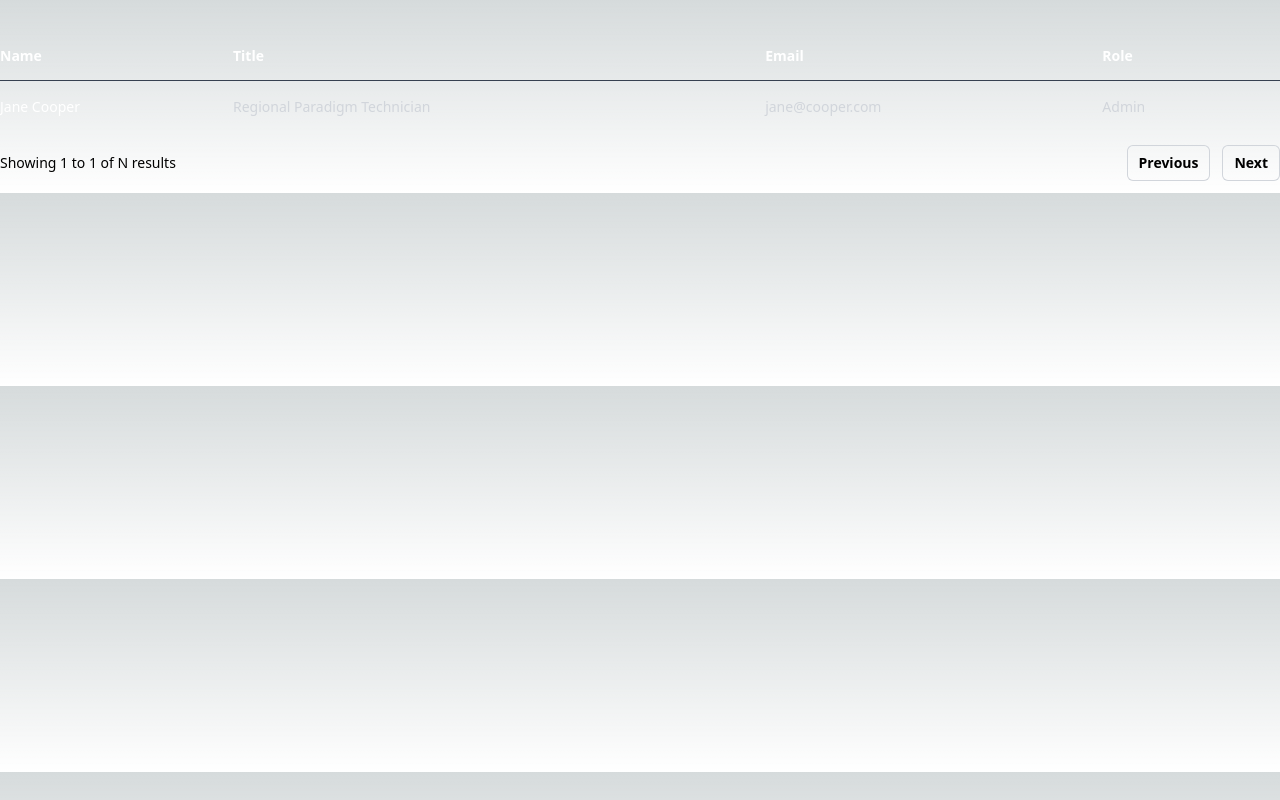
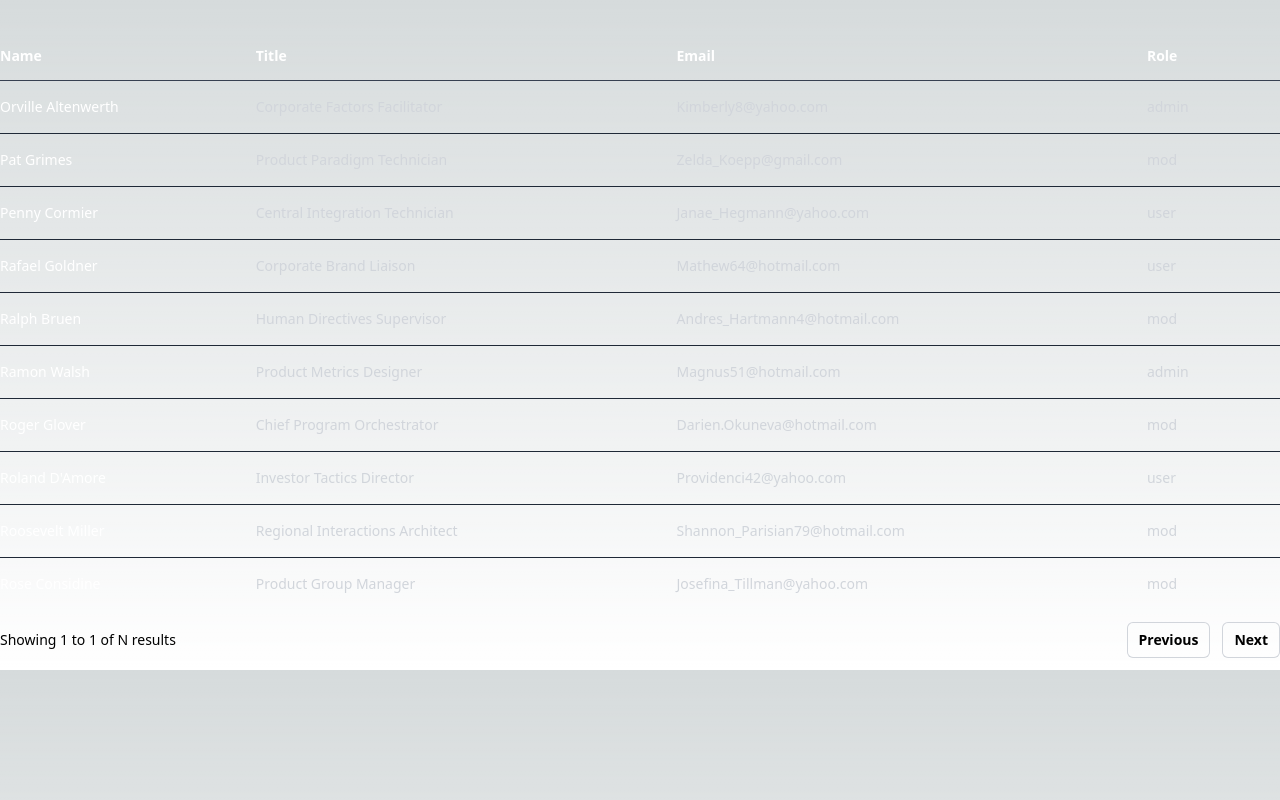
Before and after one commit to gorrion-io/summer-camp-2023, a Next.js app: page /task in a window 1280 px wide. Shown: the top 800 px of the page. Built offline with nearby package versions, Linux system fonts and the light colour scheme.

Commit message:
Implemented basic data fetching in pages/task with SWR

```diff
--- a/package.json
+++ b/package.json
@@ -20,6 +20,7 @@
     "postcss": "8.4.23",
     "react": "18.2.0",
     "react-dom": "18.2.0",
+    "swr": "^2.1.5",
     "tailwindcss": "3.3.2",
     "typescript": "5.0.4"
   },
--- a/pages/api/people.ts
+++ b/pages/api/people.ts
@@ -43,9 +43,6 @@ users.sort((userA, userB) => {
 
 export default function handler(req: NextApiRequest, res: NextApiResponse) {
     try {
-        // Return error if there is no data.
-        if (users.length == 0) throw new AppError('User data not found', 500);
-
         // If user does not specify page parameter, the first page will be selected
         // Errors are thrown when the page passed by the user cannot be processed correctly
         const page = Number.parseInt(String(req.query.page)) || 1;
--- a/pages/task.tsx
+++ b/pages/task.tsx
@@ -1,15 +1,39 @@
+import useSWR from 'swr';
+
+const fetcher = async (url: string) => {
+    const response = await fetch(url);
+
+    if (!response.ok) {
+        const error = new Error('An error occured during data fetching');
+        throw error;
+    }
+
+    return response.json();
+};
+
 export default function Task() {
     /**  TODO: Create an endpoint that returns a list of people, and use that here.
      * Use tanstack/react-query to fetch the data
      */
-  const people = [
-    {
-      name: "Jane Cooper",
-      email: "jane@cooper.com",
-      title: "Regional Paradigm Technician",
-      role: "Admin",
-    },
-  ];
+
+    let page = 10;
+    const {data, error, isLoading} = useSWR(
+        `/api/people?page=${page}`,
+        fetcher
+    );
+
+    if (isLoading) {
+        return <h1>Loading</h1>;
+    }
+    if (error) {
+        return <h1>{error.message}</h1>;
+    }
+
+    const people: User[] = data;
+    if (people.length === 0) {
+        return <h1>People list is empty</h1>;
+    }
+
     return (
         <div className="mx-auto max-w-7xl">
             <div className="mt-8 flow-root">
@@ -42,13 +66,16 @@ export default function Task() {
                                     >
                                         Role
                                     </th>
-                  <th scope="col" className="relative py-3.5 pl-3 pr-4 sm:pr-0">
+                                    <th
+                                        scope="col"
+                                        className="relative py-3.5 pl-3 pr-4 sm:pr-0"
+                                    >
                                         <span className="sr-only">Edit</span>
                                     </th>
                                 </tr>
                             </thead>
                             <tbody className="divide-y divide-gray-800">
-                {people.map((person) => (
+                                {people.map(person => (
                                     <tr key={person.email}>
                                         <td className="whitespace-nowrap py-4 pl-4 pr-3 text-sm font-medium text-white sm:pl-0">
                                             {person.name}
@@ -73,9 +100,11 @@ export default function Task() {
                         >
                             <div className="hidden sm:block">
                                 <p className="text-sm">
-                  Showing <span className="font-medium">1</span> to{" "}
-                  <span className="font-medium">1</span> of{" "}
-                  <span className="font-medium">N</span> results
+                                    Showing{' '}
+                                    <span className="font-medium">1</span> to{' '}
+                                    <span className="font-medium">1</span> of{' '}
+                                    <span className="font-medium">N</span>{' '}
+                                    results
                                 </p>
                             </div>
                             <div className="flex flex-1 justify-between sm:justify-end">
```
Also changed, not shown: 1 other file (tests, documents, lock files or other folders). Lines whose indentation alone changed are shown as unchanged.
